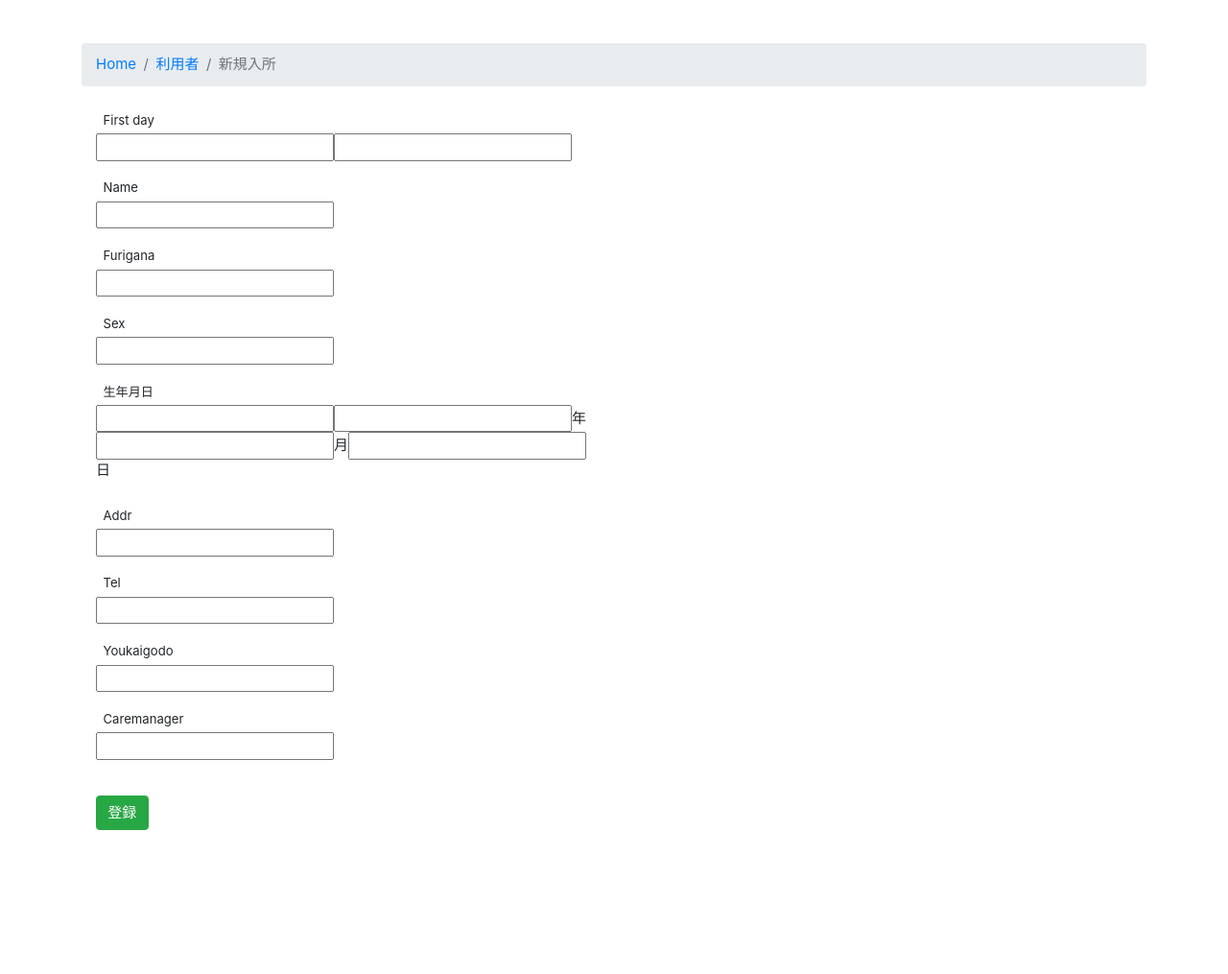
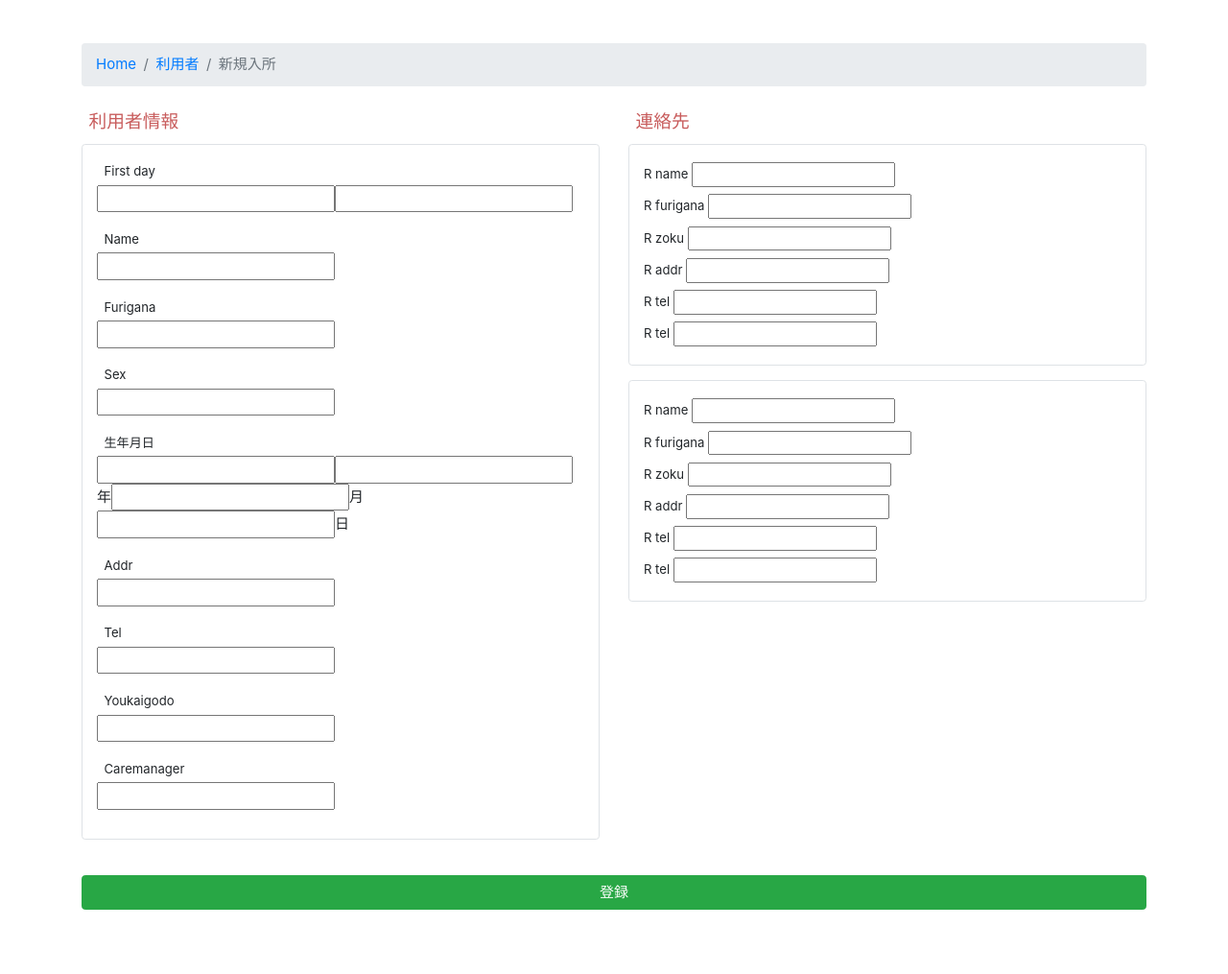
Before and after one commit to funyaakira/csc_project, a Django app: template templates/csc_manager/riyosya_new.html in a window 1280 px wide. Shown: the part 53-1068 px from the top of the page at 96% size. Before the commit the page ends 918 px from the top, so only its background shows below. Run offline with Django 3.2, Linux system fonts and the light colour scheme; the template is opened without the code that fills it, so the values that code supplies are empty, except form fields; tables that the repository leaves empty hold one stand-in row (values such as "Sample post"); form fields are guessed from the names that the template uses; parts of the project's set-up code (start-up, migrations or seed data) failed here and were passed over; some libraries are stand-ins or nearby versions.

Commit message:
2018/11/20 upload

```diff
--- a/csc_manager/models.py
+++ b/csc_manager/models.py
@@ -60,7 +60,7 @@ class Riyosya(models.Model):
     addr = models.CharField(_("住所"), max_length=200, default=None, blank=True, null=True)
     tel = models.CharField(_("電話番号"), max_length=200, default=None, blank=True, null=True)
     youkaigodo = models.IntegerField(_("要介護度"), choices=youkaigodo, default=None)
-    caremanager = models.ForeignKey(CareManager, verbose_name=_("ケアマネージャー"), related_name='caremanager', on_delete=models.PROTECT, default=None)
+    caremanager = models.ForeignKey(CareManager, verbose_name=_("担当ケアマネージャー"), related_name='caremanager', on_delete=models.PROTECT, default=None)
     first_day = models.DateField(_("利用開始日"), null=True, default=None)
     start_kbn = models.IntegerField(_("開始区分"), choices=start_kbn, default=None)
     last_day = models.DateField(_("最終退所日"), null=True, default=None)
@@ -88,12 +88,12 @@ class RiyosyaRenrakusaki(models.Model):
 
 
 class RiyosyaRiyouKikan(models.Model):
-    riyosya = models.ForeignKey(Riyosya, verbose_name=_("利用者"), related_name='riyosya_riyoukikan', on_delete=models.PROTECT, default=None)
+    riyosya = models.ForeignKey(Riyosya, verbose_name=_("利用者"), related_name='riyoukikans', on_delete=models.PROTECT, default=None)
     start_day = models.DateField(_("入所日"), null=True, default=None)
     last_day = models.DateField(_("退所日"), null=True, default=None)
     created_at = models.DateTimeField(auto_now_add=True)
     updated_at = models.DateTimeField(null=True)
-    created_by = models.ForeignKey(User, on_delete=models.CASCADE, related_name='riyosya_riyoukikan', default=None)
+    created_by = models.ForeignKey(User, on_delete=models.CASCADE, null=True, related_name='riyosya_riyoukikan', default=None)
     updated_by = models.ForeignKey(User, on_delete=models.CASCADE, null=True, related_name='+', default=None)
 
 
--- a/csc_project/settings.py
+++ b/csc_project/settings.py
@@ -84,6 +84,7 @@ DATABASES = {
     'default': {
         'ENGINE': 'django.db.backends.sqlite3',
         'NAME': os.path.join(BASE_DIR, 'db.sqlite3'),
+        'ATOMIC_REQUESTS': True,
     }
 }
 
--- a/templates/csc_manager/riyosya_new.html
+++ b/templates/csc_manager/riyosya_new.html
@@ -16,13 +16,18 @@
 {% for error in form.non_field_errors %}
     <small><div class="text-danger">{{ error }}</div></small>
 {% endfor %}
+
 {# {{ form.errors }} #}
+
+  <form method="post" novalidate>
+    {% csrf_token %}
       <div class="row">
         <div class="col">
-    <form method="post" class="col-6" novalidate>
-      {% csrf_token %}
+          <div class="form-control-sm">
+            <h5>利用者情報</h3>
+          </div>
 
-
+          <div class="border rounded mb-3 py-3 px-3">
             <div class="form-group">
               <div class="form-control-sm" for="{{ form.first_day.name }}">
                 {{ form.first_day.label }}
@@ -38,9 +43,7 @@
                   {% endfor %}
                 {% else %}
                 <div class="form-inline">
-            {{ form.first_day|add_class:'is-valid' }} {{ form.start_kbn|add_class:'
-
-            is-valid' }}
+                  {{ form.first_day|add_class:'is-valid' }} {{ form.start_kbn|add_class:'is-valid' }}
                 </div>
                 {% endif %}
               {% else %}
@@ -49,7 +52,6 @@
                 </div>
               {% endif %}
             </div>
-
 
             <div class="form-group">
               <div class="form-control-sm" for="{{ form.name.name }}">
@@ -68,7 +70,6 @@
                 {{ form.name }}
               {% endif %}
             </div>
-
 
             <div class="form-group">
               <div class="form-control-sm" for="{{ form.furigana.name }}">
@@ -95,7 +96,7 @@
               {{ form.sex }}
             </div>
 
-      <div class="form-group-sm">
+            <div class="form-group">
               <div class="form-control-sm" for="{{ form.birthday.name }}">
                 生年月日
               </div>
@@ -103,7 +104,6 @@
                 {{ form.gengou }} {{ form.g_year }}  年 {{ form.month }}  月 {{ form.day }} 日
               </div>
             </div>
-      <br>
 
             <div class="form-group">
               <div class="form-control-sm" for="{{ form.addr.name }}">
@@ -176,12 +176,71 @@
                 {{ form.caremanager }}
               {% endif %}
             </div>
-
-      <br>
-      <button type="submit" class="btn btn-success">登録</button>
-    </form>
           </div>
         </div>
 
-
+        <div class="col">
+          <div class="form-group">
+            <div class="form-control-sm">
+              <h5>連絡先</h5>
+            </div>
+            <div class="border rounded mb-3 py-3 px-2 h-100">
+              <div class="form-control-sm">
+                {{ form.r_name_1.label }}
+                {{ form.r_name_1 }}
+              </div>
+              <div class="form-control-sm">
+                {{ form.r_furigana_1.label }}
+                {{ form.r_furigana_1 }}
+              </div>
+              <div class="form-control-sm">
+                {{ form.r_zoku_1.label }}
+                {{ form.r_zoku_1 }}
+              </div>
+              <div class="form-control-sm">
+                {{ form.r_addr_1.label }}
+                {{ form.r_addr_1 }}
+              </div>
+              <div class="form-control-sm">
+                {{ form.r_tel_1.label }}
+                {{ form.r_tel_1 }}
+              </div>
+              <div class="form-control-sm">
+                {{ form.r_tel_2.label }}
+                {{ form.r_tel_2 }}
+              </div>
+            </div>
+            <div class="border rounded mb-3 py-3 px-2">
+              <div class="form-control-sm">
+                {{ form.r_name_1.label }}
+                {{ form.r_name_1 }}
+              </div>
+              <div class="form-control-sm">
+                {{ form.r_furigana_1.label }}
+                {{ form.r_furigana_1 }}
+              </div>
+              <div class="form-control-sm">
+                {{ form.r_zoku_1.label }}
+                {{ form.r_zoku_1 }}
+              </div>
+              <div class="form-control-sm">
+                {{ form.r_addr_1.label }}
+                {{ form.r_addr_1 }}
+              </div>
+              <div class="form-control-sm">
+                {{ form.r_tel_1.label }}
+                {{ form.r_tel_1 }}
+              </div>
+              <div class="form-control-sm">
+                {{ form.r_tel_2.label }}
+                {{ form.r_tel_2 }}
+              </div>
+            </div>
+          </div>
+        </div>
+      </div>
+      <row>
+        <button type="submit" class="col btn btn-success my-4">登録</button>
+      </row>
+  </form>
 {% endblock %}
```
Also changed, not shown: csc_manager/_forms/Riyosya.py (+42 -0 lines), csc_manager/_views/Riyosya.py (+13 -2 lines), 1 other file. Lines whose indentation alone changed are shown as unchanged.
